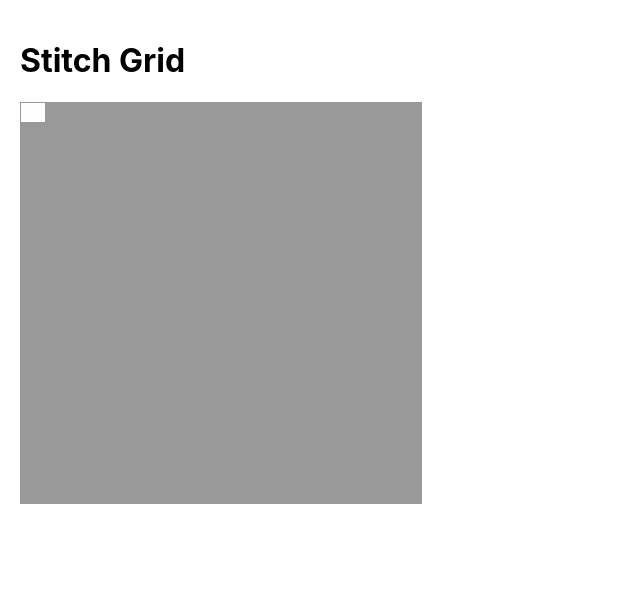
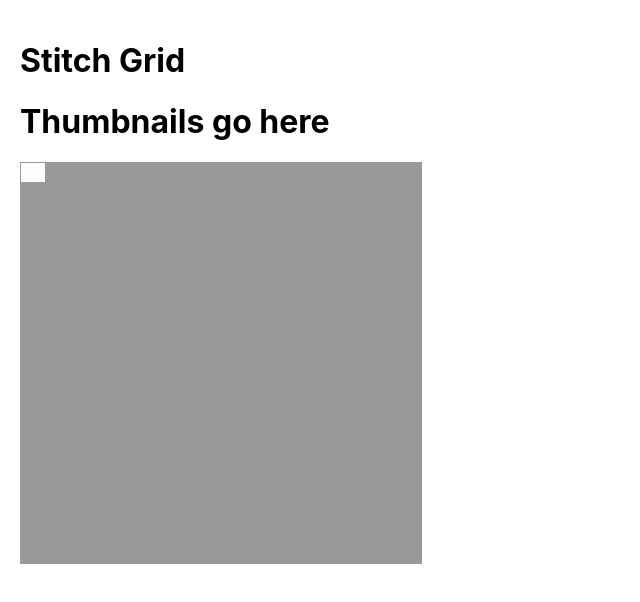
Before and after one commit to TracyRe/stitchgrid-poc, a React (Create React App) app: page /grid in a window 1280 px wide. Shown: the top 602 px of the page, without its empty margins (0-640 px from the left). Built offline with nearby package versions, Linux system fonts and the light colour scheme.

Commit message:
Trying to figure out how Routing works in or if I need it

```diff
--- a/src/components/App.jsx
+++ b/src/components/App.jsx
@@ -1,5 +1,8 @@
 import React from 'react';
+import { Switch, Route, withRouter } from 'react-router-dom';
+
 import Grid from './Grid';
+import Thumbnail from './Thumbnail';
 import './../index.css';
 
 class App extends React.Component {
@@ -23,8 +26,11 @@ class App extends React.Component {
     return(
       <div style={divStyle}>
         <h1>Stitch Grid</h1>
-      <Grid
-        onClick = {(i) => this.handleClick(i)}/>
+
+          <Thumbnail/>
+          <Grid
+            onClick = {(i) => this.handleClick(i)}/>
+
 
       </div>
     );
--- a/Thumbnail.jsx
+++ b/src/components/Thumbnail.jsx
@@ -3,6 +3,7 @@ import React from 'react';
 function Thumbnail(props) {
   return (
     <div>
+      <h1>Thumbnails go here</h1>
     </div>
 
   );
```
